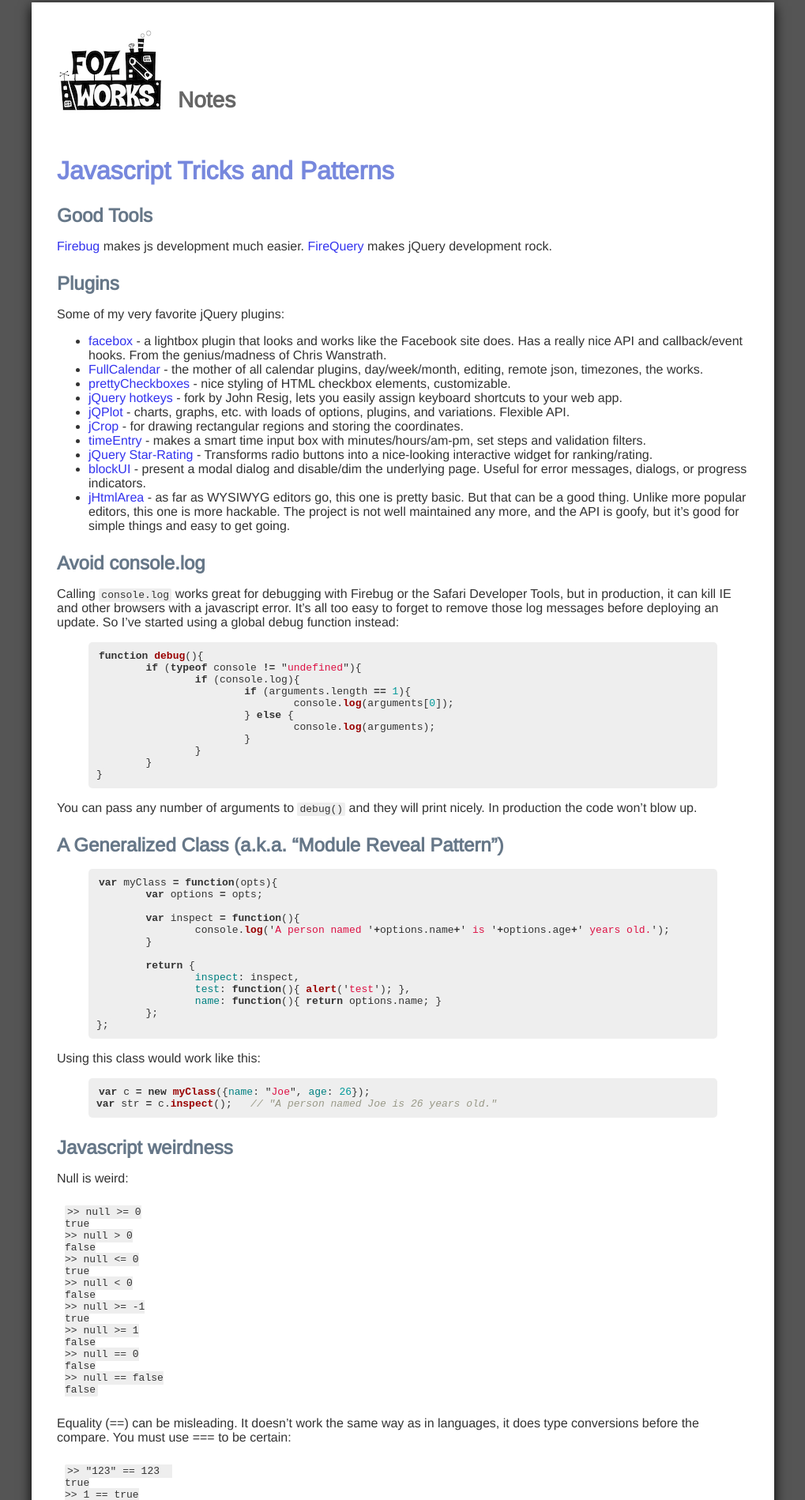
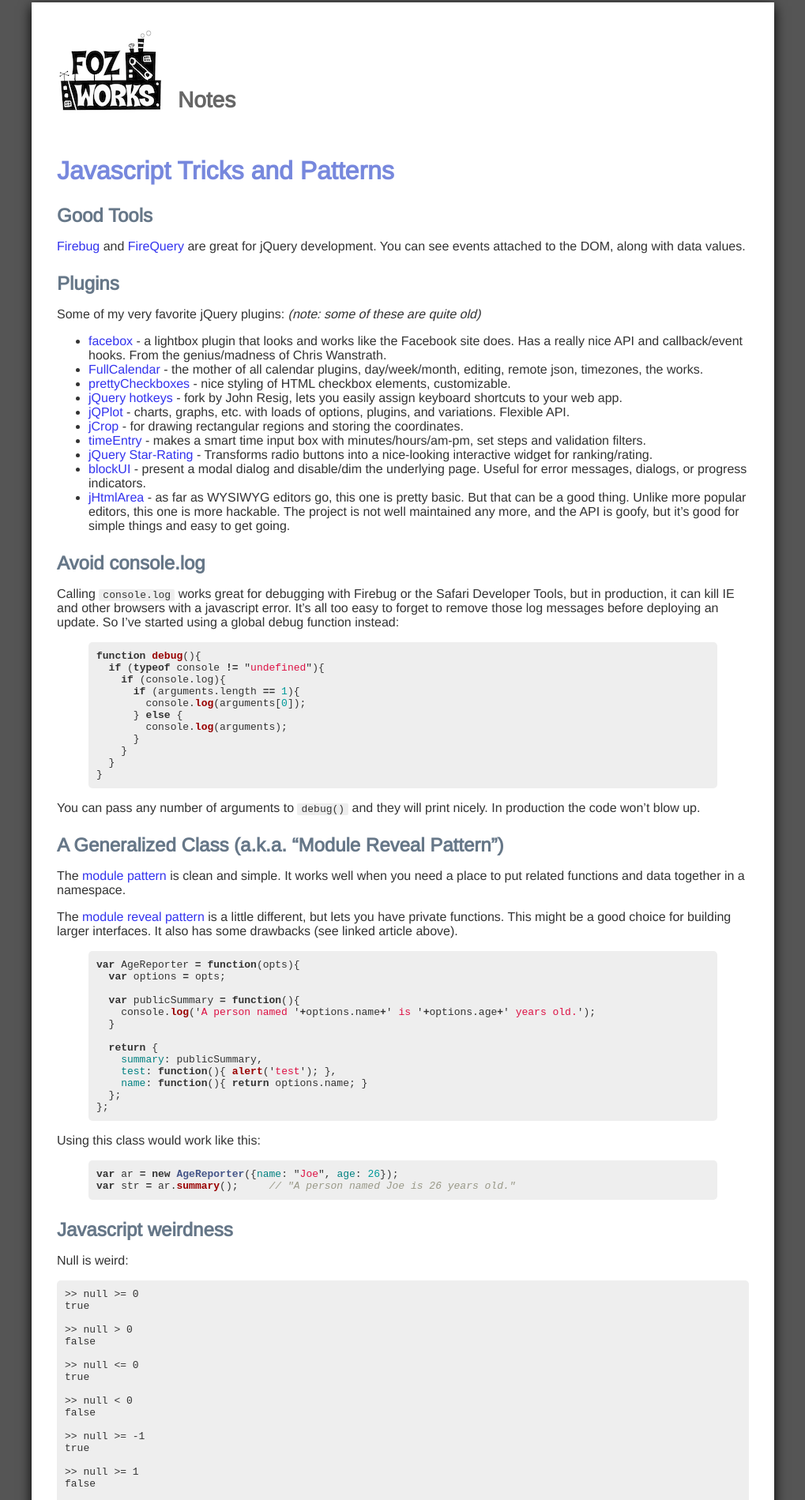
Before and after one commit to foz/foz.github.com, a Jekyll site: the page built from javascript-notes.md, in a window 1280 px wide. Shown: the top 1899 px of the page at 79% size, without its empty margins (130-1149 px from the left). Built offline with Jekyll 4.4.1, drawn with Linux system fonts in a browser that asks for light colours; Markdown is read by kramdown in place of the engine named in the settings; some of the changed text lies outside the part shown.

Commit message:
some new stuff, javascript notes updated

```diff
--- a/css/screen.css
+++ b/css/screen.css
@@ -57,10 +57,13 @@
 }
 code{
 	background-color: #eee;
-	padding: 1px 3px;
+	padding: 0 5px;
 	-webkit-border-radius: 2px;
 	-moz-border-radius: 2px;
 	border-radius: 2px;
+}
+pre code{
+	padding: 0;
 }
 li p{
 	margin: 0.3em;
--- a/css/syntax.css
+++ b/css/syntax.css
@@ -1,3 +1,4 @@
+.
 .highlight  { background: #ffffff; }
 .highlight .c { color: #999988; font-style: italic } /* Comment */
 .highlight .err { color: #a61717; background-color: #e3d2d2 } /* Error */
--- a/javascript-notes.md
+++ b/javascript-notes.md
@@ -8,11 +8,12 @@
 
 ## Good Tools
 
-[Firebug](http://getfirebug.com/) makes js development much easier. [FireQuery](http://firequery.binaryage.com/) makes jQuery development rock.
+[Firebug](http://getfirebug.com/) and [FireQuery](http://firequery.binaryage.com/) are great for jQuery development. You can see events attached to the DOM, along with data values.
 
 ## Plugins
 
 Some of my very favorite jQuery plugins:
+_(note: some of these are quite old)_
 
 * [facebox](http://chriswanstrath.com/facebox/) - a lightbox plugin that looks and works like the Facebook site does. Has a really nice API and callback/event hooks. From the genius/madness of Chris Wanstrath.
 * [FullCalendar](http://arshaw.com/fullcalendar/) - the mother of all calendar plugins, day/week/month, editing, remote json, timezones, the works.
@@ -31,15 +32,15 @@
 
 {% highlight js %}
 function debug(){
-	if (typeof console != "undefined"){
-		if (console.log){
-			if (arguments.length == 1){
-				console.log(arguments[0]);
-			} else {
-				console.log(arguments);
-			}
-		}
-	}
+  if (typeof console != "undefined"){
+    if (console.log){
+      if (arguments.length == 1){
+        console.log(arguments[0]);
+      } else {
+        console.log(arguments);
+      }
+    }
+  }
 }
 {% endhighlight %}
 
@@ -47,77 +48,96 @@
 
 ## A Generalized Class (a.k.a. "Module Reveal Pattern")
 
+The [module pattern](http://addyosmani.com/resources/essentialjsdesignpatterns/book/#modulepatternjavascript) is clean and simple. It works well when you need a place to put related functions and data together in a namespace.
+
+The [module reveal pattern](http://addyosmani.com/resources/essentialjsdesignpatterns/book/#revealingmodulepatternjavascript) is a little different, but lets you have private functions. This might be a good choice for building larger interfaces. It also has some drawbacks (see linked article above).
+
 {% highlight js %}
-var myClass = function(opts){
-	var options = opts;
+var AgeReporter = function(opts){
+  var options = opts;
 
-	var inspect = function(){
-		console.log('A person named '+options.name+' is '+options.age+' years old.');
-	}
+  var publicSummary = function(){
+    console.log('A person named '+options.name+' is '+options.age+' years old.');
+  }
 
-	return {
-		inspect: inspect,
-		test: function(){ alert('test'); },
-		name: function(){ return options.name; }
-	};
+  return {
+    summary: publicSummary,
+    test: function(){ alert('test'); },
+    name: function(){ return options.name; }
+  };
 };
 {% endhighlight %}
 
 Using this class would work like this:
 {% highlight js %}
-var c = new myClass({name: "Joe", age: 26});
-var str = c.inspect();   // "A person named Joe is 26 years old."
+var ar = new AgeReporter({name: "Joe", age: 26});
+var str = ar.summary();     // "A person named Joe is 26 years old."
 {% endhighlight %}
+
 
 ## Javascript weirdness
 
 Null is weird:
 
-	>> null >= 0
-	true
-	>> null > 0
-	false
-	>> null <= 0
-	true
-	>> null < 0
-	false
-	>> null >= -1
-	true
-	>> null >= 1
-	false
-	>> null == 0
-	false
-	>> null == false
-	false
+    >> null >= 0
+    true
 
-Equality (==) can be misleading. It doesn't work the same way as in languages, it does type conversions before the compare. You must use === to be certain:
+    >> null > 0
+    false
 
-	>> "123" == 123
-	true
-	>> 1 == true
-	true
-	>> 2 == true
-	false
-	>> 0 == true
-	true
-	>> "123" === 123
-	false
-	>> 1 === true
-	false
+    >> null <= 0
+    true
+
+    >> null < 0
+    false
+
+    >> null >= -1
+    true
+
+    >> null >= 1
+    false
+
+    >> null == 0
+    false
+
+    >> null == false
+    false
+
+Equality (`==`) can be misleading. It doesn't work the same way as in languages, it does type conversions before the compare. You must use `===` to be certain:
+
+    >> "123" == 123
+    true
+
+    >> 1 == true
+    true
+
+    >> 2 == true
+    false
+
+    >> 0 == true
+    true
+
+    >> "123" === 123
+    false
+
+    >> 1 === true
+    false
 
 ## Checkboxes and jQuery
 
 The `checked` attribute in a checkbox field is only used for the **initial** value.
 
-	$(elem).attr("checked")  	// WRONG, only reports the initial state
-	$(elem).is(":checked")		// CORRECT, shows current state
-	$(elem).prop("checked")		// Better, jQuery 1.6
+{% highlight js %}
+$(elem).attr("checked")   // WRONG, only reports the initial state
+$(elem).is(":checked")    // CORRECT, shows current state
+$(elem).prop("checked")   // Better, jQuery 1.6
+{% endhighlight %}
 
 ## Using regular expressions
 
 Sometimes its simpler to extract values with a regexp as the first part of an assignment:
 
 {% highlight js %}
-	var num = /id=(\d+)\/?$/.exec($('input.url').val());
-	var url = /(\d+)\/?$/.exec($('#flickr_url').val());
+var num = /id=(\d+)\/?$/.exec($('input.url').val());
+var url = /(\d+)\/?$/.exec($('#flickr_url').val());
 {% endhighlight %}
```
Also changed, not shown: macosx.md (+6 -2 lines).
